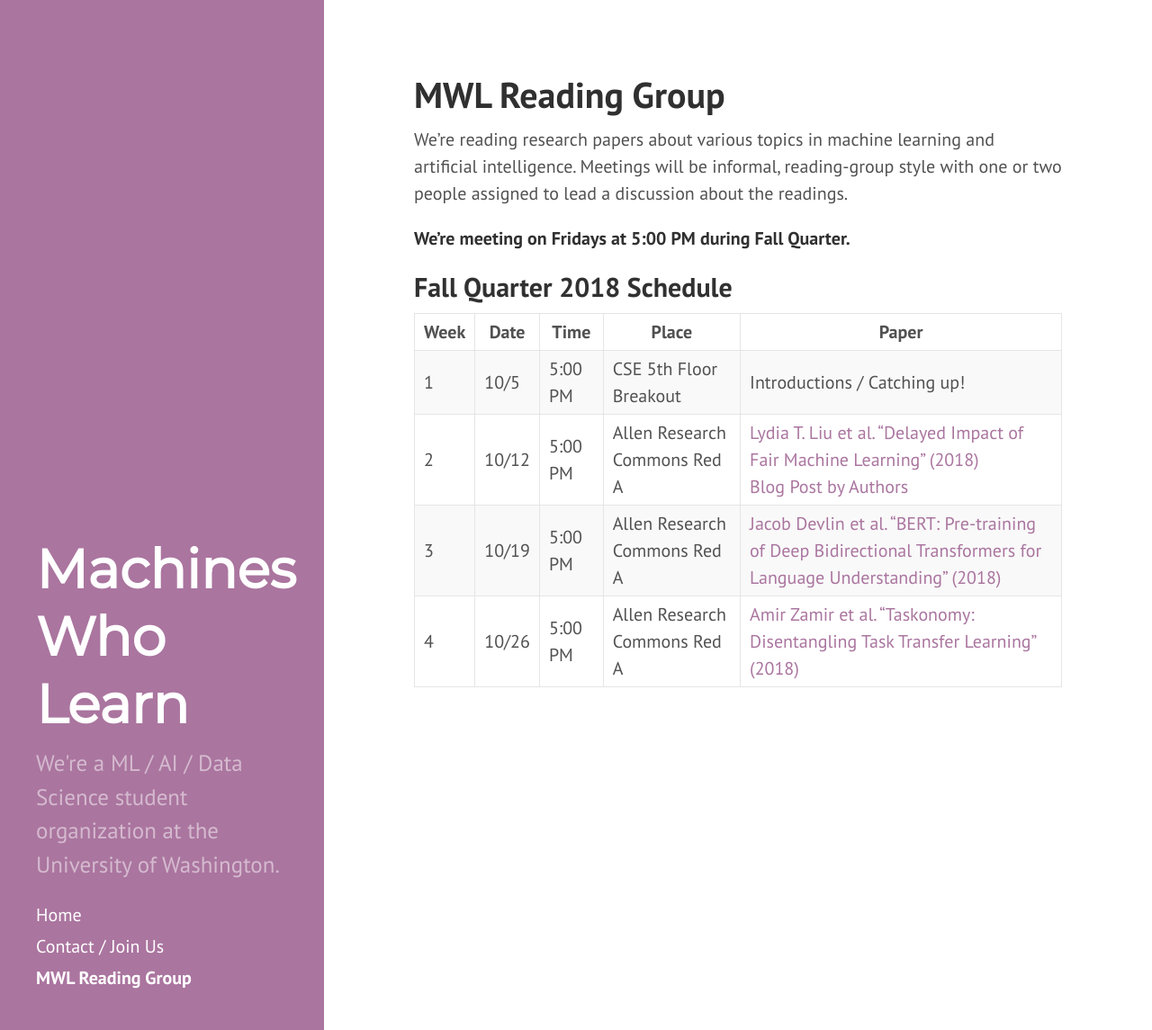
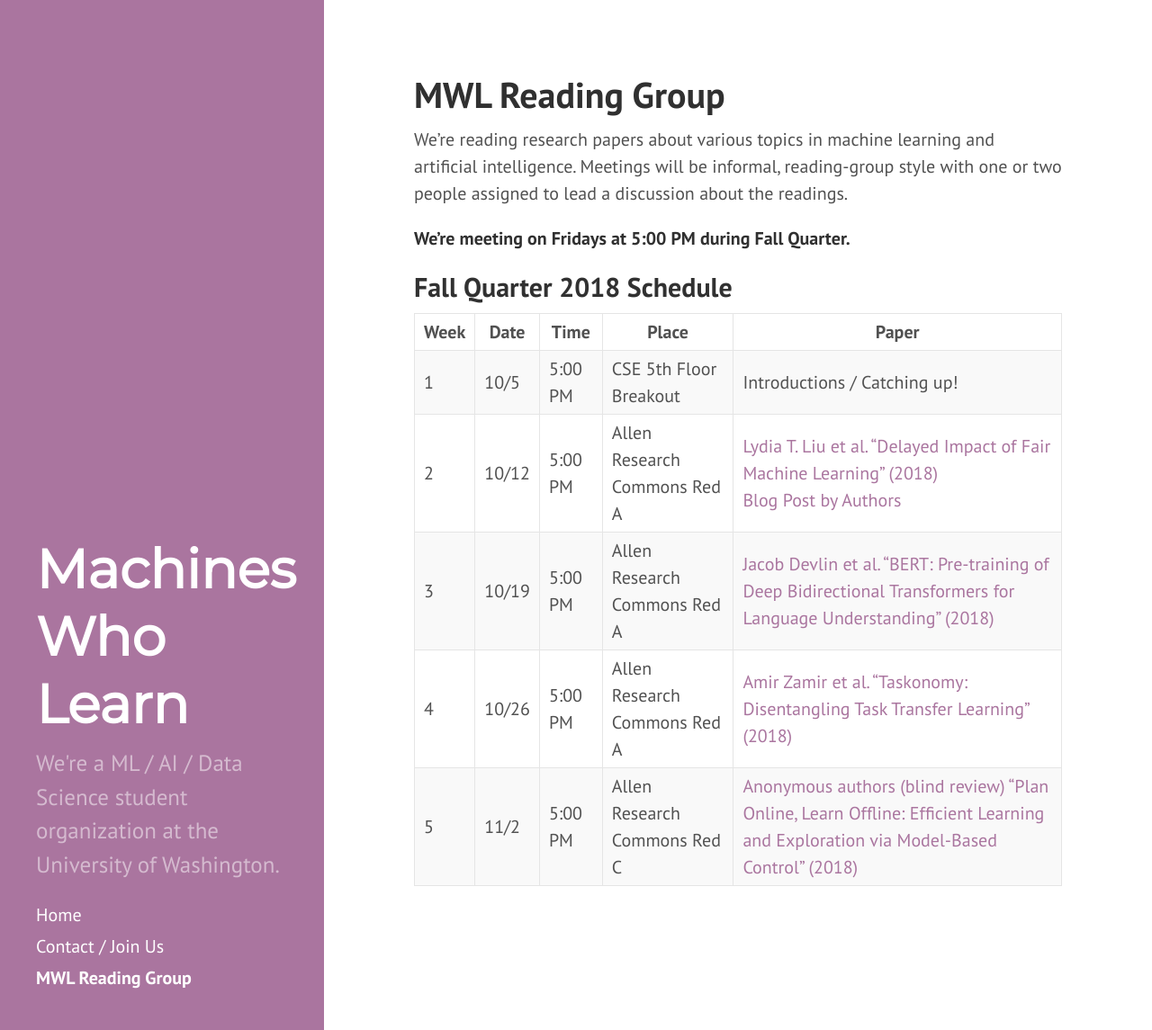
Before and after one commit to MachinesWhoLearn/machineswholearn.github.io, a Jekyll site: the page built from mwl_reading_group.md, in a window 1280 px wide and 1145 px high. Shown: the whole window at 90% size. Built offline with Jekyll 4.4.1, drawn with Linux system fonts in a browser that asks for light colours.

Commit message:
Update mwl_reading_group.md

```diff
--- a/mwl_reading_group.md
+++ b/mwl_reading_group.md
@@ -17,3 +17,4 @@ or two people assigned to lead a discussion about the readings.
 | 2 | 10/12 | 5:00 PM | Allen Research Commons Red A | [Lydia T. Liu et al. "Delayed Impact of Fair Machine Learning" (2018)](http://proceedings.mlr.press/v80/liu18c/liu18c.pdf) <br> [Blog Post by Authors](https://bair.berkeley.edu/blog/2018/05/17/delayed-impact/) |
 | 3 | 10/19 | 5:00 PM | Allen Research Commons Red A | [Jacob Devlin et al. "BERT: Pre-training of Deep Bidirectional Transformers for Language Understanding" (2018)](https://arxiv.org/abs/1810.04805)|
 | 4 | 10/26 | 5:00 PM | Allen Research Commons Red A | [Amir Zamir et al. "Taskonomy: Disentangling Task Transfer Learning" (2018)](https://arxiv.org/abs/1804.08328)|
+| 5 | 11/2 | 5:00 PM | Allen Research Commons Red C | [Anonymous authors (blind review) "Plan Online, Learn Offline: Efficient Learning and Exploration via Model-Based Control" (2018)](https://openreview.net/pdf?id=Byey7n05FQ)|
```
